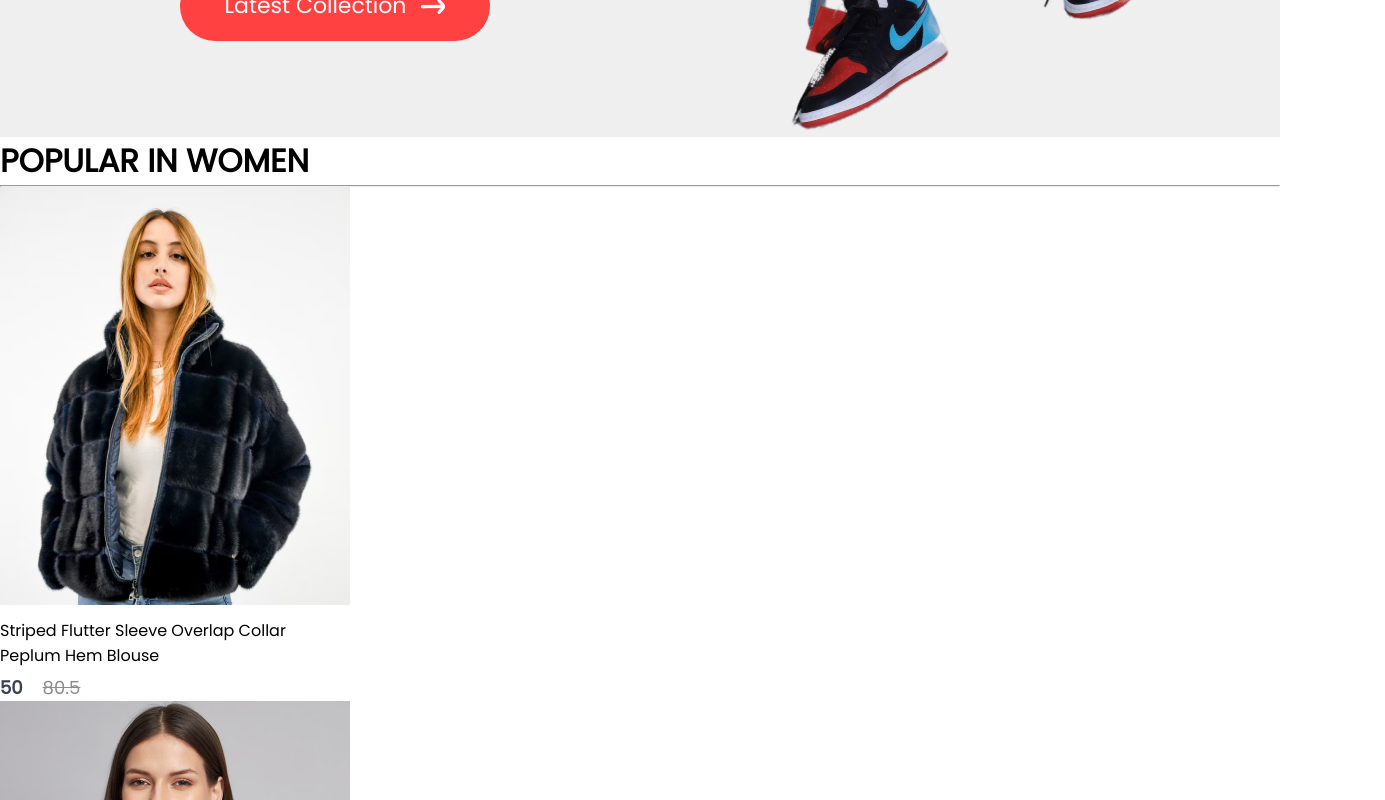
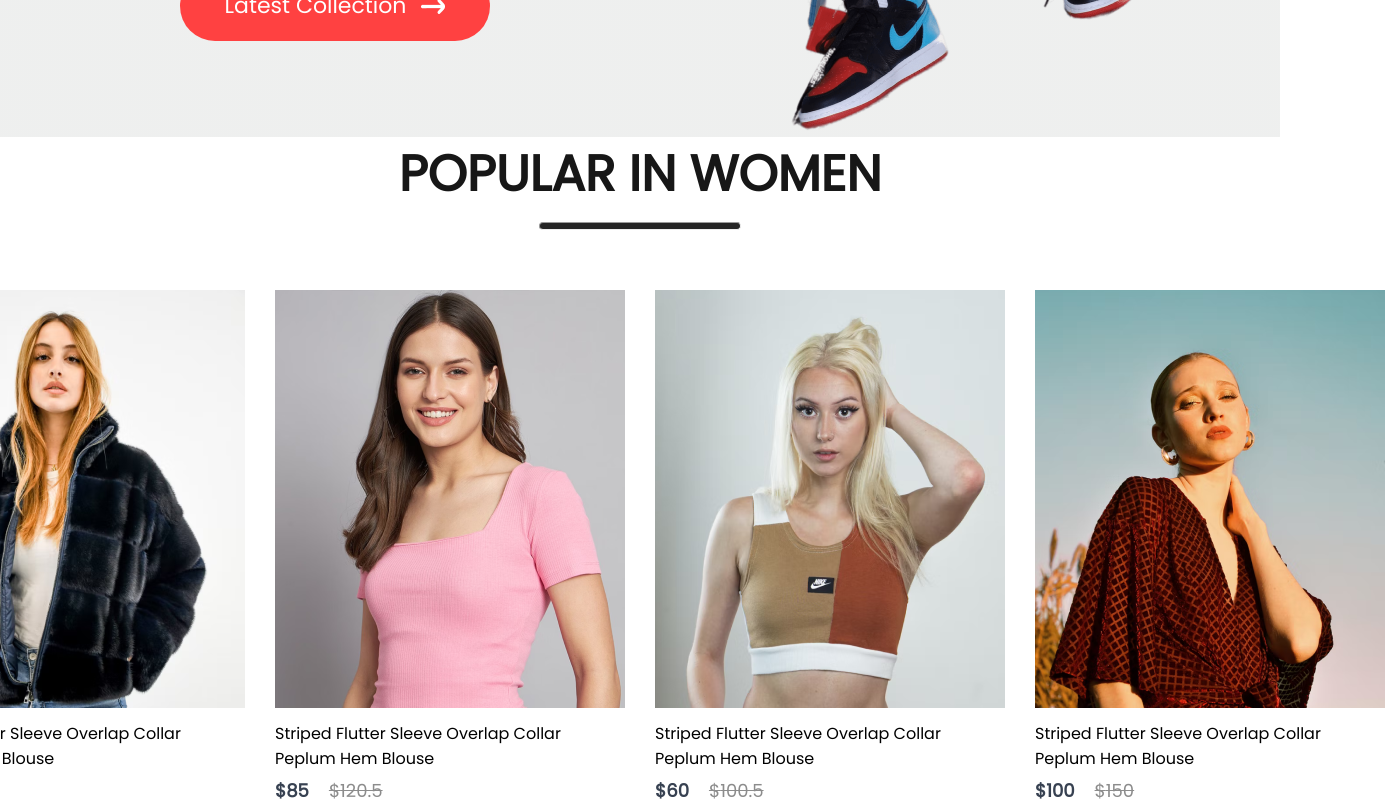
Before and after one commit to RobotTooth/frontend, a React (Create React App) app: page / in a window 1280 px wide. Shown: the part 760-1560 px from the top of the page, 1385 px wide, since content can reach past the window. Built offline with nearby package versions, Linux system fonts and the light colour scheme.

Commit message:
styles for popular component

```diff
--- a/src/Components/Item/Item.jsx
+++ b/src/Components/Item/Item.jsx
@@ -7,8 +7,8 @@
       <img src={props.image} alt="item" />
       <p>{props.name}</p>
       <div className="item-prices">
-        <div className="item-price-new">{props.new_price}</div>
-        <div className="item-price-old">{props.old_price}</div>
+        <div className="item-price-new">${props.new_price}</div>
+        <div className="item-price-old">${props.old_price}</div>
       </div>
     </div>
   );
--- a/src/Components/Popular/popular.css
+++ b/src/Components/Popular/popular.css
@@ -0,0 +1,23 @@
+.popular {
+  display: flex;
+  flex-direction: column;
+  align-items: center;
+  gap: 10px;
+  height: 90vh;
+}
+.popular h1 {
+  color: #171717;
+  font-size: 50px;
+  font-weight: 600;
+}
+.popular hr {
+  width: 200px;
+  height: 6px;
+  border-radius: 10px;
+  background: #252525;
+}
+.popular-item {
+  margin-top: 50px;
+  display: flex;
+  gap: 30px;
+}
```
